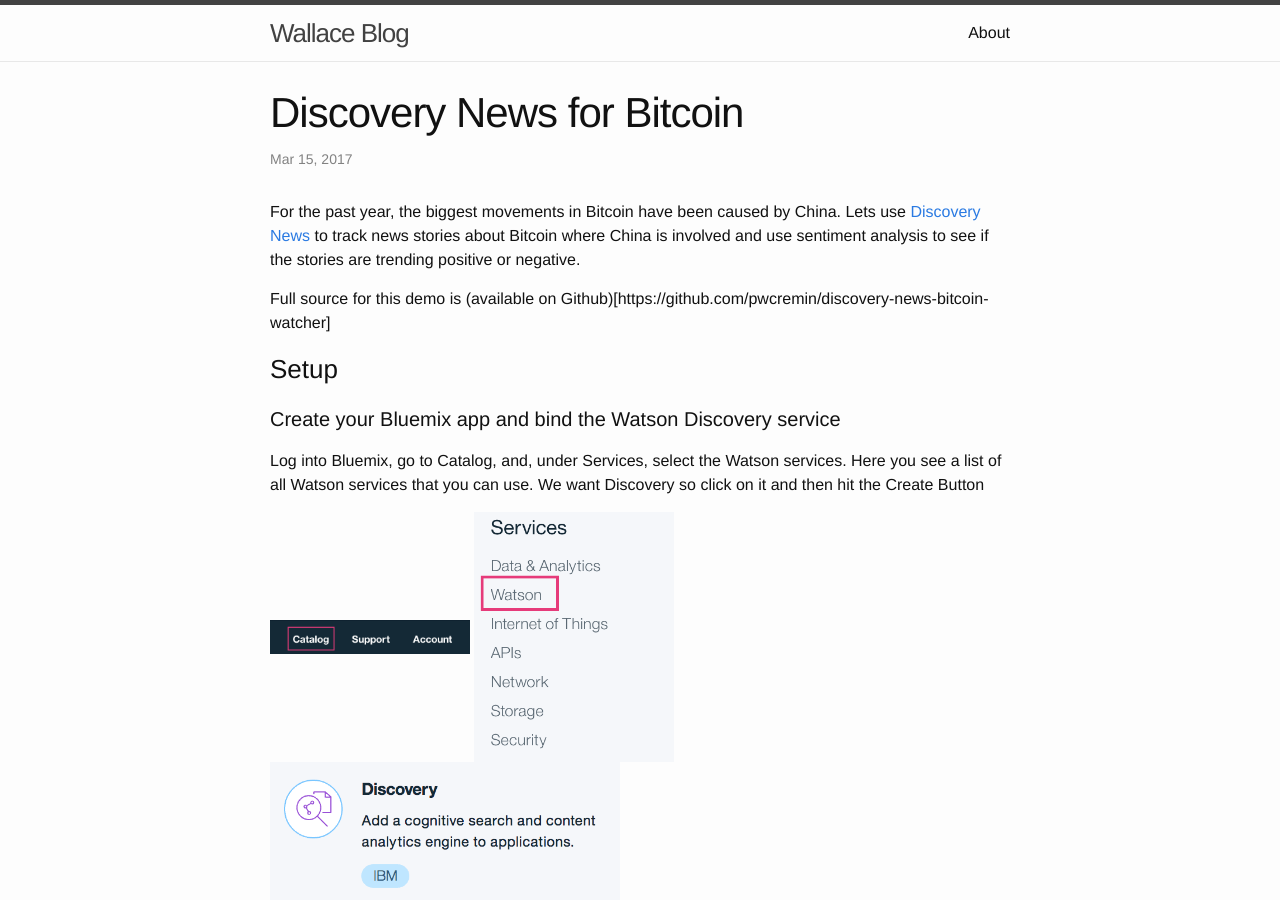
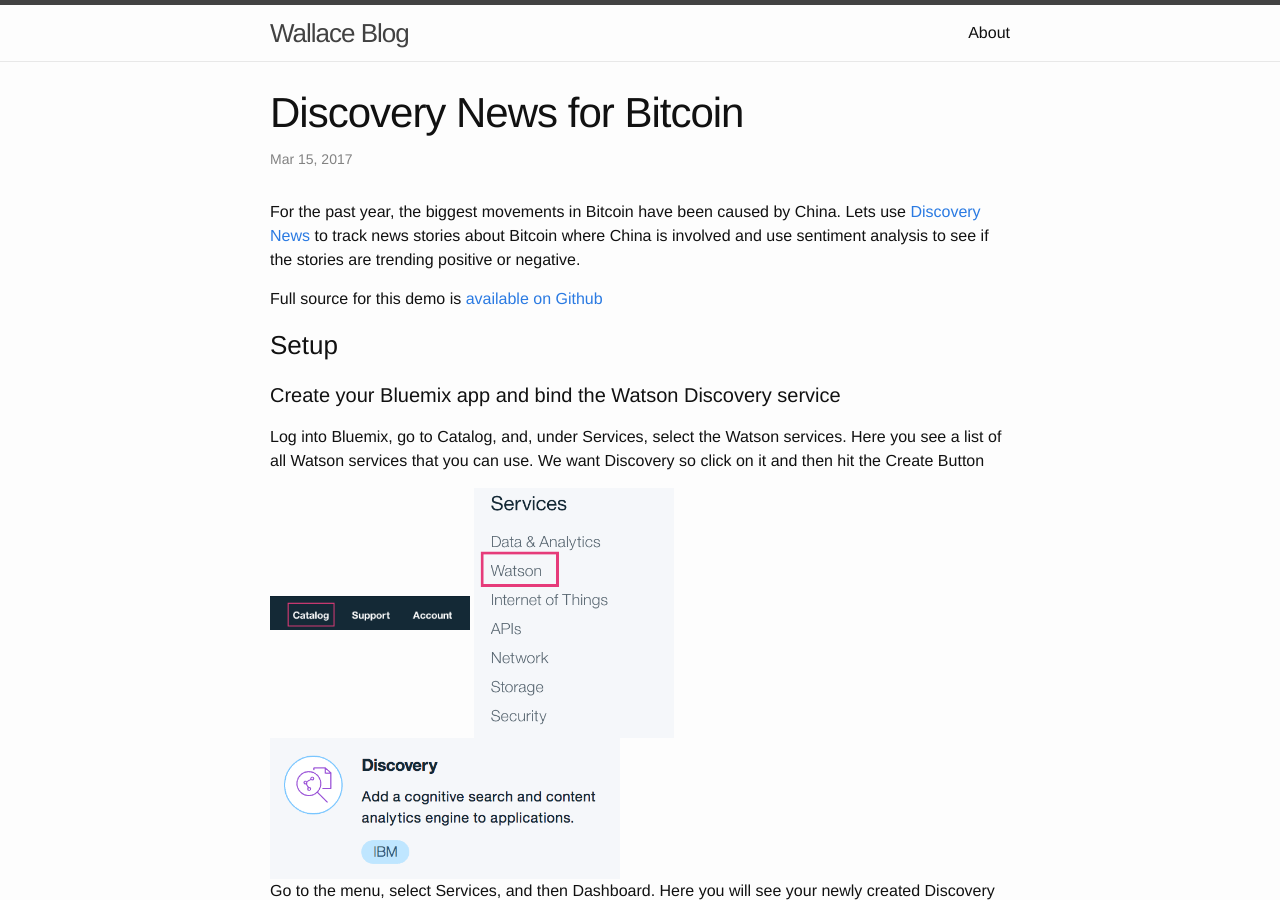
Before and after one commit to pwcremin/pwcremin.github.io, a Jekyll site: the page built from _posts/2017-03-15-discovery-news-bitcoin.markdown, in a window 1280 px wide and 900 px high. Built offline with Jekyll 4.4.1, drawn with Linux system fonts in a browser that asks for light colours; comment, search, counter and statistics services are not loaded.

Commit message:
Update 2017-03-15-discovery-news-bitcoin.markdown

```diff
--- a/_posts/2017-03-15-discovery-news-bitcoin.markdown
+++ b/_posts/2017-03-15-discovery-news-bitcoin.markdown
@@ -8,7 +8,7 @@
 
 For the past year, the biggest movements in Bitcoin have been caused by China.  Lets use [Discovery News](https://www.ibm.com/watson/developercloud/discovery-news.html) to track news stories about Bitcoin where China is involved and use sentiment analysis to see if the stories are trending positive or negative.
 
-Full source for this demo is (available on Github)[https://github.com/pwcremin/discovery-news-bitcoin-watcher]
+Full source for this demo is [available on Github](https://github.com/pwcremin/discovery-news-bitcoin-watcher)
 ### Setup
 
 #### Create your Bluemix app and bind the Watson Discovery service
```
